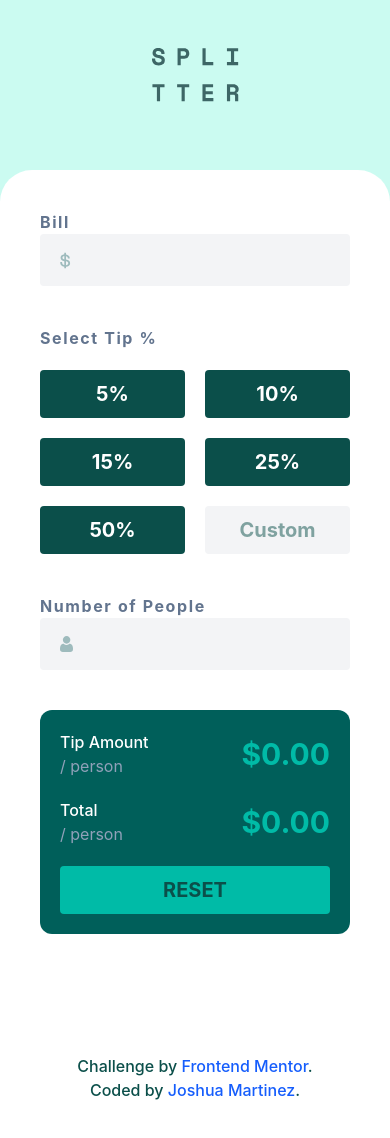
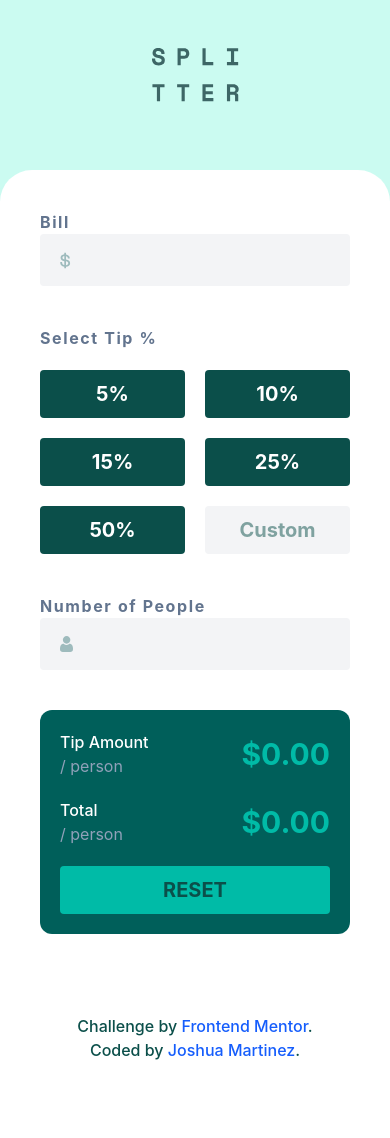
Before and after one commit to JoshuaM04/Tip-Calculator-App, a React (Vite) app: page / in a window 390 px wide. Shown: the top 1138 px of the page. After the commit the page ends 1102 px from the top, so only its background shows below. Built offline with nearby package versions, Linux system fonts and the light colour scheme.

Commit message:
Further refined the positioning of the footer on mobile resolutions.

```diff
--- a/src/App.jsx
+++ b/src/App.jsx
@@ -101,7 +101,7 @@ export default function TipCalculator() {
           </button>
         </section>
 
-        <div className="mt-20 text-center w-[250px] place-self-center font-medium text-teal-900 md:hidden">
+        <div className="mt-10 text-center w-[250px] place-self-center font-medium text-teal-900 md:hidden">
           Challenge by <a href="https://www.frontendmentor.io?ref=challenge" target="_blank"><span className="font-medium text-blue-600">Frontend Mentor</span></a>.
           Coded by <a href="#"><span className="font-medium text-blue-600" target="_blank">Joshua Martinez</span></a>.
         </div>
```
